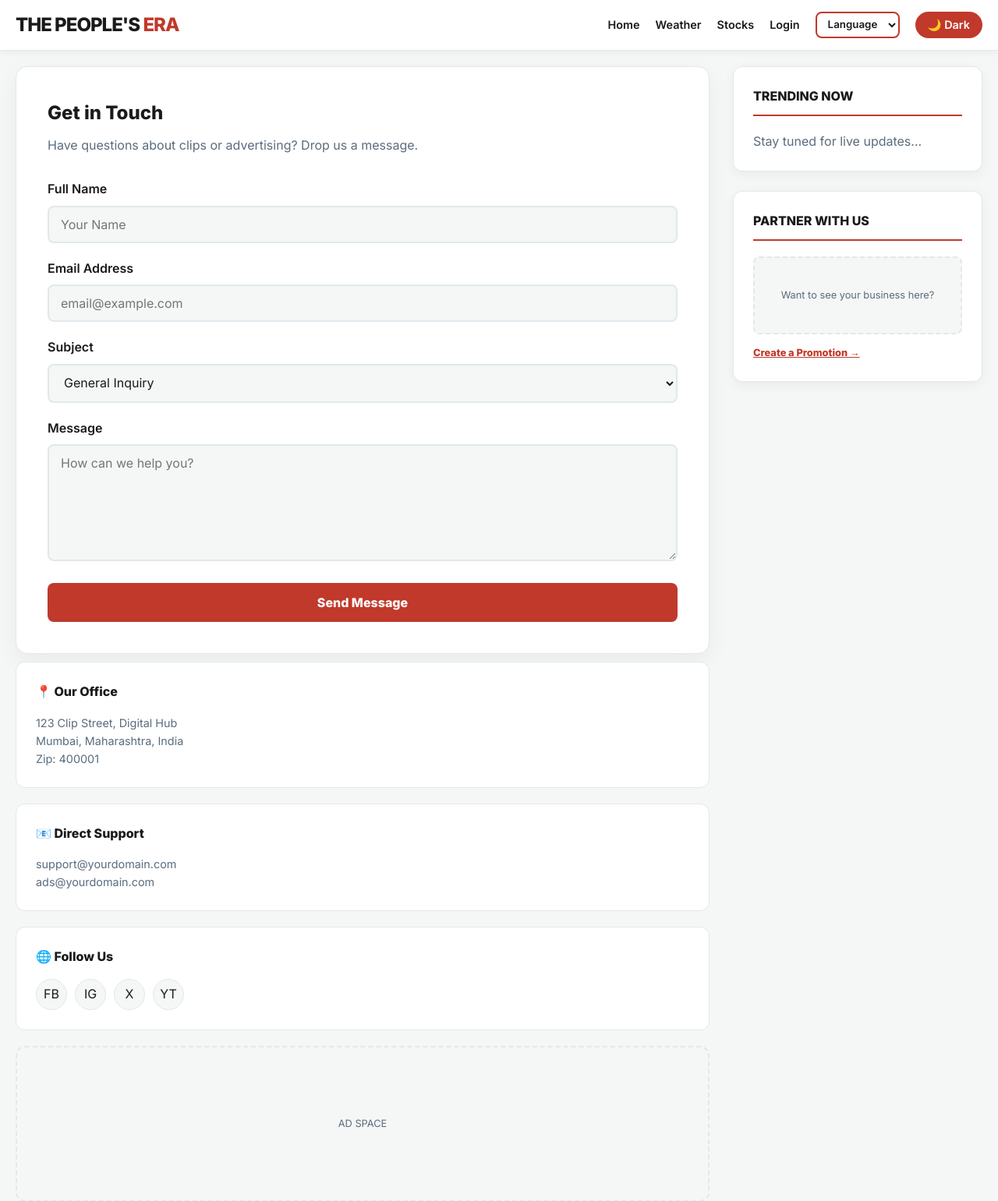
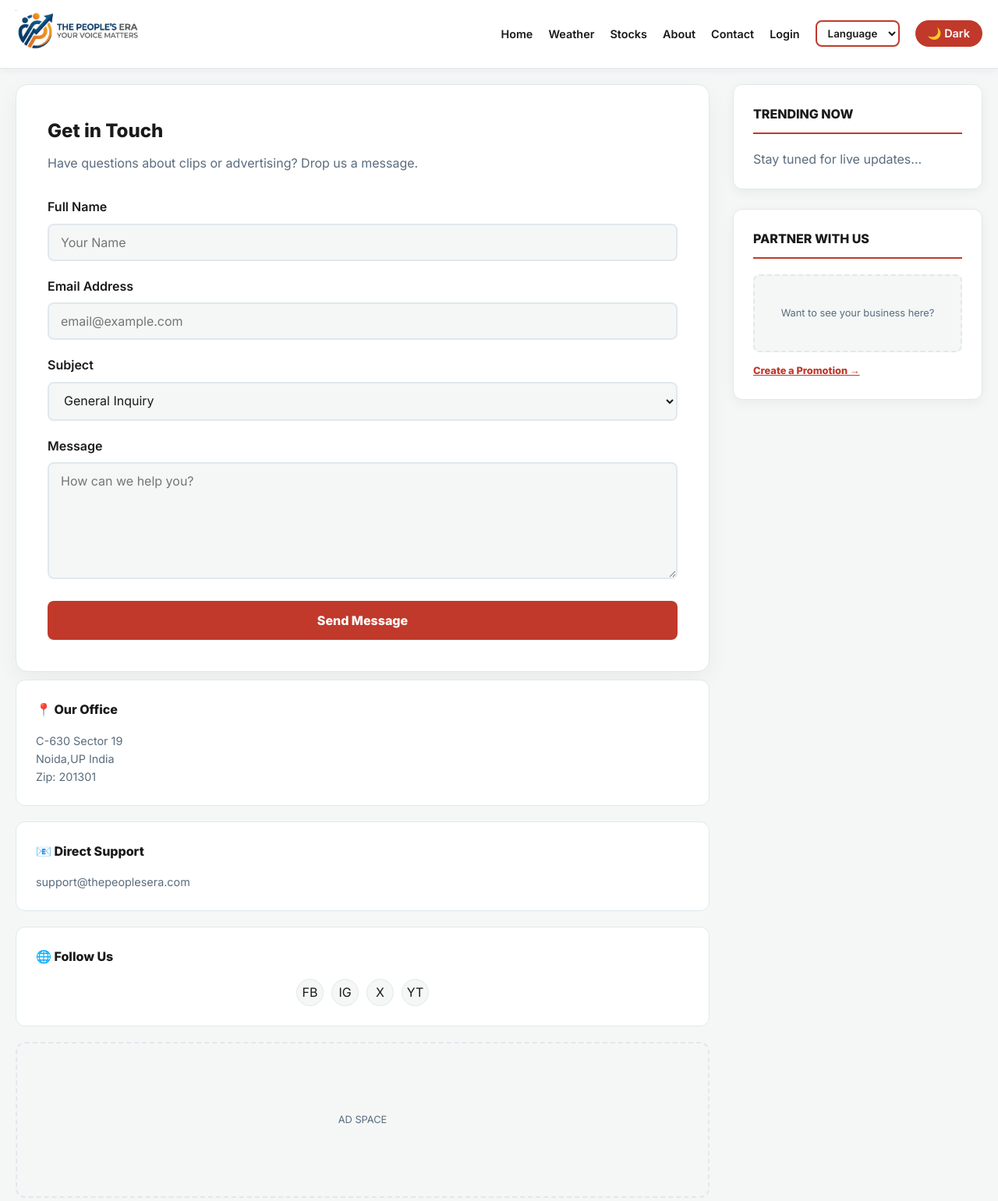
Before and after one commit to rajukumar186/news_app_django, a Django app: template main_app/templates/contact.html in a window 1280 px wide. Shown: the top 1541 px of the page at 78% size. Run offline with Django 5.2, Linux system fonts and the light colour scheme; the template is opened without the code that fills it, so the values that code supplies are empty.

Commit message:
'logoupdate'

```diff
--- a/main_app/templates/about.html
+++ b/main_app/templates/about.html
@@ -116,12 +116,12 @@
         <h1 class="main-heading">The Vision <span>Behind The Voice</span></h1>
 
         <p>
-            Welcome to the future of news. We built <strong>The People's Voice</strong> to cut through the noise of the modern internet. Our platform is engineered for speed, clarity, and most importantly, the <strong>truth</strong>.
+            Welcome to the future of news. We built <strong>The People's Era</strong> to cut through the noise of the modern internet. Our platform is engineered for speed, clarity, and most importantly, the <strong>truth</strong>.
         </p>
 
         <div class="stats-row">
             <div class="stat-item">
-                <h2>10M+</h2>
+                <h2>150K+</h2>
                 <p>Global Reach</p>
             </div>
             <div class="stat-item">
--- a/main_app/templates/base.html
+++ b/main_app/templates/base.html
@@ -7,6 +7,7 @@
     <title>{% block title %}The People's Era - World News{% endblock %}</title>
 
     <link href="https://fonts.googleapis.com/css2?family=Inter:wght@400;600;800&display=swap" rel="stylesheet">
+    <link rel="stylesheet" href="https://cdnjs.cloudflare.com/ajax/libs/font-awesome/6.0.0/css/all.min.css">
 
     <style>
         /* --- 1. VARIABLES & THEMES --- */
@@ -172,6 +173,56 @@
             font-size: 0.9rem;
         }
 
+
+        /* --- FOOTER SOCIALS --- */
+        .footer-content {
+            display: flex;
+            flex-direction: column;
+            align-items: center;
+            gap: 15px;
+        }
+
+        .follow-text {
+            font-weight: 600;
+            font-size: 0.85rem;
+            color: var(--text-muted);
+            margin-bottom: 5px;
+            display: block;
+        }
+
+        .social-links {
+            display: flex;
+            gap: 15px;
+            justify-content: center;
+        }
+
+        .social-links a {
+            color: var(--text-main);
+            background: var(--bg-color);
+            width: 35px;
+            height: 35px;
+            display: flex;
+            align-items: center;
+            justify-content: center;
+            border-radius: 50%;
+            text-decoration: none;
+            transition: all 0.3s ease;
+            border: 1px solid var(--border-color);
+            font-size: 1rem;
+        }
+
+        .social-links a:hover {
+            background: var(--primary-color);
+            color: white !important;
+            transform: translateY(-3px);
+            border-color: var(--primary-color);
+        }
+
+        /* Specific adjustment for dark mode borders */
+        body.dark-mode .social-links a {
+            background: #2a2a2a;
+        }
+
         /* --- 7. PROMO BAR --- */
         .header-promo-bar {
             background-color: var(--bg-color);
@@ -248,8 +299,11 @@
 
     <header>
         <div class="navbar">
-            <a href="/" class="logo">THE PEOPLE'S <span> ERA</span></a>
+            {% load static %}
 
+            <a href="/" class="logo">
+                <img src="{% static 'images/logo_t.png' %}" alt="The People's Era Logo" style="height: 50px;">
+            </a>
             <button class="menu-toggle" id="mobile-menu-btn" aria-label="Toggle Navigation">
                 <span></span>
                 <span></span>
@@ -273,6 +327,8 @@
                         </form>
                     </li>
                 {% else %}
+                    <li><a href="/about">About </a></li>
+                    <li><a href="/contact">Contact</a></li>
                     <li><a href="{% url 'login' %}">Login</a></li>
                 {% endif %}
 
@@ -351,6 +407,9 @@
 
     <footer>
         <p>&copy; 2026 The People's Era. All rights reserved.</p>
+
+
+
 
     </footer>
 
--- a/main_app/templates/contact.html
+++ b/main_app/templates/contact.html
@@ -188,25 +188,26 @@
         <div class="info-box">
             <h4>📍 Our Office</h4>
             <p style="font-size: 0.9rem; line-height: 1.6;">
-                123 Clip Street, Digital Hub<br>
-                Mumbai, Maharashtra, India<br>
-                Zip: 400001
+                C-630 Sector 19   <br>
+                Noida,UP India<br>
+                Zip: 201301
             </p>
         </div>
         <div class="info-box">
             <h4>📧 Direct Support</h4>
             <p style="font-size: 0.9rem;">
-                support@yourdomain.com<br>
-                ads@yourdomain.com
+                support@thepeoplesera.com<br>
+
             </p>
         </div>
+
         <div class="info-box">
             <h4>🌐 Follow Us</h4>
             <div class="social-links">
-                <a href="#" class="social-btn">FB</a>
-                <a href="#" class="social-btn">IG</a>
+                <a href="https://www.facebook.com/thepeoplesera" class="social-btn">FB</a>
+                <a href="https://www.instagram.com/thepeoplesera" class="social-btn">IG</a>
                 <a href="#" class="social-btn">X</a>
-                <a href="#" class="social-btn">YT</a>
+                <a href="https://www.youtube.com/@thepeoplesera" class="social-btn">YT</a>
             </div>
         </div>
         <div style="border: 2px dashed var(--border-color); border-radius: 12px; height: 200px; display: flex; align-items: center; justify-content: center; color: var(--text-muted); font-size: 0.8rem;">
```
Also changed, not shown: main_app/admin.py (+16 -2 lines), main_app/models.py (+18 -0 lines), main_app/views.py (+19 -3 lines), main_app/migrations/0007_contactmessage.py (added), main_app/static/images/logo.jpg (added), main_app/static/images/logo_t.png (added).
